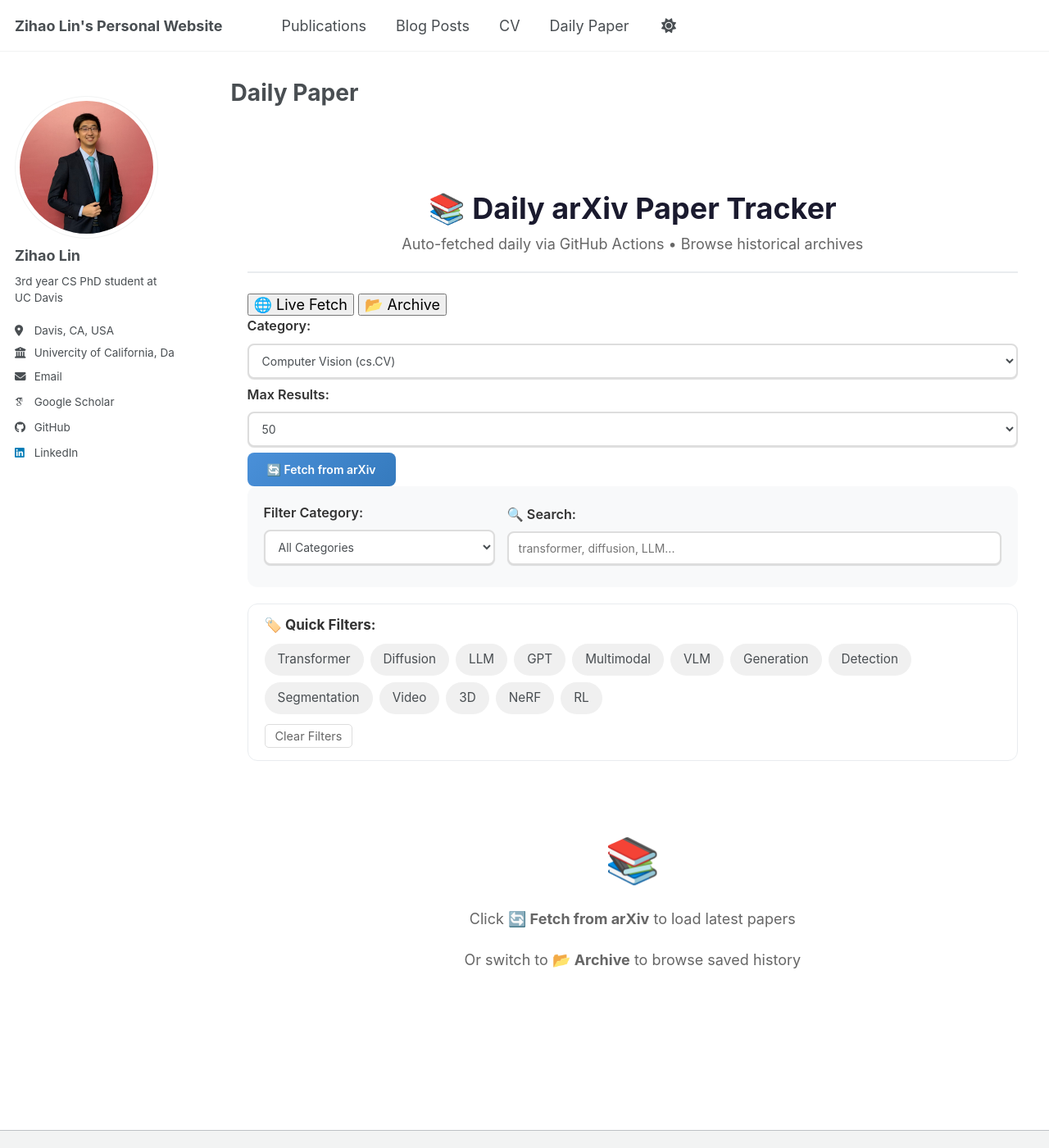
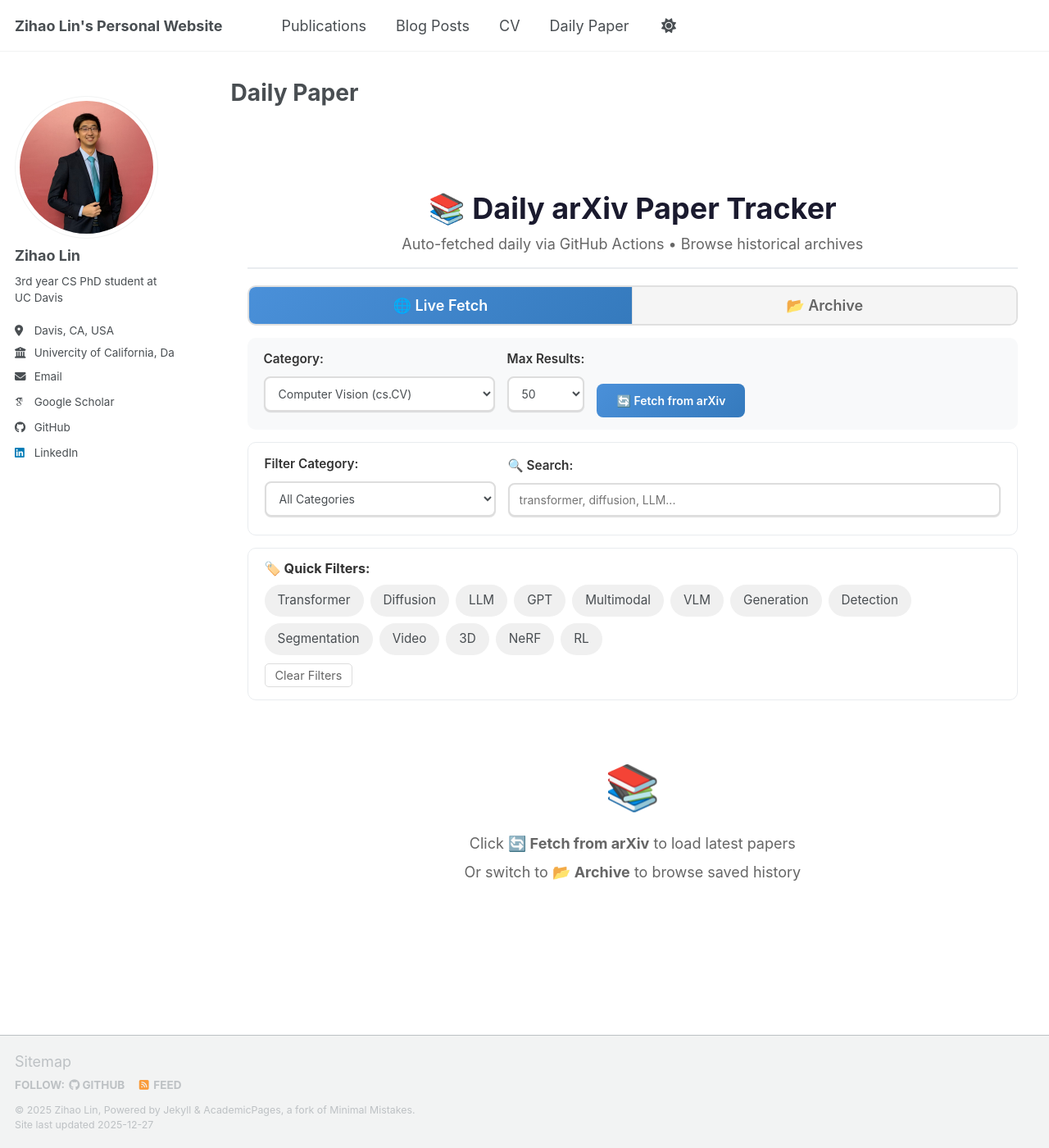
Before and after one commit to ZihaoLinQZ/ZihaoLinQZ.github.io, a Jekyll site: the page built from _pages/dailypaper.md, in a window 1280 px wide and 1400 px high. Shown: the whole window at 82% size. Built offline with Jekyll 4.4.1, drawn with Linux system fonts in a browser that asks for light colours; some web fonts are replaced; a script bundle is joined from its source files by our own code; library files that are not in the unit come from our copies.

Commit message:
Refactor CSS styles for layout and consistency
Updated styles for various components including header, controls, and sections. Adjusted margins, paddings, and colors for improved layout and consistency.

```diff
--- a/assets/css/dailypaper.css
+++ b/assets/css/dailypaper.css
@@ -1,4 +1,4 @@
-/* Daily Paper Styles - GitHub Actions Version */
+/* Daily Paper Styles */
 
 #arxiv-container {
   max-width: 1000px;
@@ -6,11 +6,10 @@
   padding: 20px;
 }
 
-/* Header */
 .arxiv-header {
   text-align: center;
-  margin-bottom: 25px;
-  padding-bottom: 20px;
+  margin-bottom: 20px;
+  padding-bottom: 15px;
   border-bottom: 2px solid #e9ecef;
 }
 
@@ -26,34 +25,65 @@
   margin: 0;
 }
 
-/* Date Section */
-.date-section {
-  background: linear-gradient(135deg, #fef3c7, #fde68a);
-  border: 1px solid #f59e0b;
-  border-radius: 12px;
-  padding: 15px 20px;
-  margin-bottom: 20px;
+/* Source Tabs */
+.source-tabs {
+  display: flex;
+  gap: 0;
+  margin-bottom: 15px;
+  border-radius: 10px;
+  overflow: hidden;
+  border: 2px solid #e0e0e0;
 }
 
-.date-header {
-  display: flex;
-  justify-content: space-between;
-  align-items: center;
-  margin-bottom: 12px;
+.source-tab {
+  flex: 1;
+  padding: 12px 20px;
+  border: none;
+  background: #f5f5f5;
+  cursor: pointer;
+  font-size: 1em;
+  font-weight: 600;
+  transition: all 0.2s;
+  color: #666;
 }
 
-.date-header h4 {
-  margin: 0;
-  color: #92400e;
-  font-size: 1em;
+.source-tab:first-child {
+  border-right: 1px solid #e0e0e0;
 }
 
-.data-status {
-  font-size: 0.85em;
-  color: #78350f;
-  background: rgba(255,255,255,0.6);
-  padding: 3px 10px;
-  border-radius: 12px;
+.source-tab:hover {
+  background: #e8e8e8;
+}
+
+.source-tab.active {
+  background: linear-gradient(135deg, #4a90d9, #357abd);
+  color: white;
+}
+
+/* Source Panels */
+.source-panel {
+  background: #f8f9fa;
+  border-radius: 10px;
+  padding: 15px 20px;
+  margin-bottom: 15px;
+}
+
+.live-controls {
+  display: flex;
+  flex-wrap: wrap;
+  gap: 15px;
+  align-items: flex-end;
+}
+
+.archive-controls {
+  display: flex;
+  flex-direction: column;
+  gap: 12px;
+}
+
+.archive-header {
+  font-size: 0.9em;
+  color: #666;
 }
 
 .date-controls {
@@ -65,44 +95,39 @@
 
 .date-controls select {
   flex: 1;
-  min-width: 180px;
+  min-width: 200px;
   padding: 10px 12px;
-  border: 2px solid #fbbf24;
+  border: 2px solid #ddd;
   border-radius: 8px;
   font-size: 0.95em;
   background: white;
-  cursor: pointer;
-}
-
-.date-controls select:focus {
-  outline: none;
-  border-color: #f59e0b;
 }
 
 .nav-btn {
   padding: 10px 16px;
-  border: 2px solid #fbbf24;
+  border: 2px solid #ddd;
   background: white;
   border-radius: 8px;
   cursor: pointer;
   font-weight: 600;
-  color: #92400e;
+  color: #555;
   transition: all 0.2s;
 }
 
-.nav-btn:hover {
-  background: #fef3c7;
+.nav-btn:hover:not(:disabled) {
+  background: #f0f0f0;
+  border-color: #4a90d9;
 }
 
 .nav-btn:disabled {
-  opacity: 0.5;
+  opacity: 0.4;
   cursor: not-allowed;
 }
 
 .today-btn {
   padding: 10px 20px;
   border: none;
-  background: #f59e0b;
+  background: #10b981;
   color: white;
   border-radius: 8px;
   cursor: pointer;
@@ -111,19 +136,20 @@
 }
 
 .today-btn:hover {
-  background: #d97706;
+  background: #059669;
 }
 
-/* Controls Section */
+/* Controls */
 .arxiv-controls {
   display: flex;
   flex-wrap: wrap;
   gap: 15px;
   align-items: flex-end;
-  padding: 20px;
-  background: #f8f9fa;
-  border-radius: 12px;
-  margin-bottom: 20px;
+  padding: 15px 20px;
+  background: white;
+  border: 1px solid #e9ecef;
+  border-radius: 10px;
+  margin-bottom: 15px;
 }
 
 .control-group {
@@ -140,7 +166,7 @@
 .control-group label {
   font-weight: 600;
   color: #333;
-  font-size: 0.9em;
+  font-size: 0.85em;
 }
 
 .control-group select,
@@ -170,7 +196,7 @@
   transition: all 0.2s;
 }
 
-.fetch-button:hover {
+.fetch-button:hover:not(:disabled) {
   background: linear-gradient(135deg, #357abd, #2a5f8f);
   transform: translateY(-1px);
 }
@@ -181,26 +207,26 @@
   transform: none;
 }
 
-/* Keyword Section */
+/* Keywords */
 .keyword-section {
   background: white;
   padding: 15px 20px;
-  border-radius: 12px;
-  margin-bottom: 20px;
+  border-radius: 10px;
+  margin-bottom: 15px;
   border: 1px solid #e9ecef;
 }
 
 .keyword-section h4 {
-  margin: 0 0 12px 0;
+  margin: 0 0 10px 0;
   color: #333;
-  font-size: 0.95em;
+  font-size: 0.9em;
 }
 
 .keyword-tags {
   display: flex;
   flex-wrap: wrap;
   gap: 8px;
-  margin-bottom: 12px;
+  margin-bottom: 10px;
 }
 
 .keyword-tag {
@@ -241,23 +267,25 @@
   color: #dc2626;
 }
 
-/* Stats Section */
+/* Stats */
 .stats-section {
   display: flex;
   flex-wrap: wrap;
   gap: 20px;
-  padding: 15px 20px;
+  padding: 12px 20px;
   background: linear-gradient(135deg, #e0f2fe, #bae6fd);
   border-radius: 10px;
-  margin-bottom: 20px;
+  margin-bottom: 15px;
   font-size: 0.9em;
   align-items: center;
 }
 
-.fetch-time {
+.data-source-info {
   margin-left: auto;
+  background: rgba(255,255,255,0.7);
+  padding: 4px 12px;
+  border-radius: 15px;
   font-size: 0.85em;
-  color: #64748b;
 }
 
 /* Loading */
@@ -287,14 +315,14 @@
   color: #dc2626;
   padding: 15px 20px;
   border-radius: 10px;
-  margin-bottom: 20px;
+  margin-bottom: 15px;
   border-left: 4px solid #dc2626;
 }
 
 /* Init Message */
 .init-message {
   text-align: center;
-  padding: 60px 20px;
+  padding: 50px 20px;
   color: #666;
 }
 
@@ -303,14 +331,17 @@
   margin-bottom: 15px;
 }
 
-/* Papers List */
+.init-message p {
+  margin: 8px 0;
+}
+
+/* Papers */
 .papers-list {
   display: flex;
   flex-direction: column;
   gap: 15px;
 }
 
-/* Paper Card */
 .paper-card {
   background: white;
   border: 1px solid #e0e0e0;
@@ -320,7 +351,7 @@
 }
 
 .paper-card:hover {
-  box-shadow: 0 4px 20px rgba(0,0,0,0.1);
+  box-shadow: 0 4px 20px rgba(0,0,0,0.08);
   border-color: #4a90d9;
 }
 
@@ -408,11 +439,6 @@
   font-size: 0.85em;
   text-decoration: none;
   font-weight: 500;
-  transition: opacity 0.2s;
-}
-
-.paper-link:hover {
-  opacity: 0.85;
 }
 
 .paper-link.arxiv {
@@ -431,10 +457,9 @@
   border-radius: 2px;
 }
 
-/* No Data */
 .no-data {
   text-align: center;
-  padding: 60px 20px;
+  padding: 50px 20px;
   color: #666;
 }
 
@@ -445,35 +470,37 @@
 
 /* Responsive */
 @media (max-width: 768px) {
+  .source-tabs {
+    flex-direction: column;
+  }
+  .source-tab:first-child {
+    border-right: none;
+    border-bottom: 1px solid #e0e0e0;
+  }
+  .live-controls,
   .arxiv-controls {
     flex-direction: column;
   }
-
   .control-group,
   .control-group.search-group {
     width: 100%;
   }
-
   .fetch-button {
     width: 100%;
   }
-
   .date-controls {
     flex-direction: column;
   }
-
   .date-controls select,
   .nav-btn,
   .today-btn {
     width: 100%;
   }
-
   .stats-section {
     flex-direction: column;
     gap: 8px;
   }
-
-  .fetch-time {
+  .data-source-info {
     margin-left: 0;
   }
 }
```
